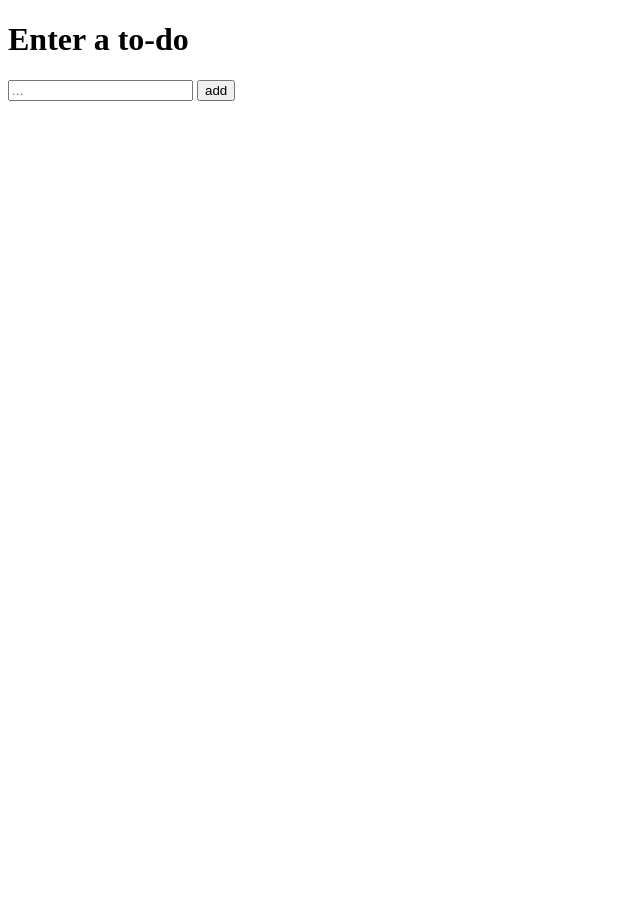
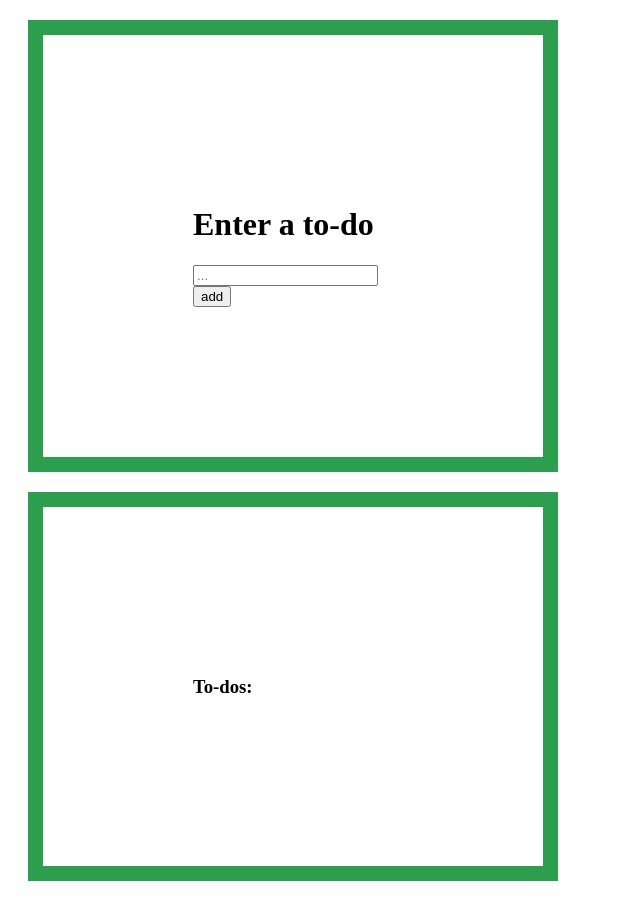
Before and after one commit to jakelang1348/todo, a plain HTML site: page index.html in a window 1280 px wide. Shown: the whole page, without its empty margins (0-640 px from the left). Before the commit the page ends 800 px from the top, so only its background shows below. Drawn offline with Linux system fonts and the light colour scheme.

Commit message:
starting the css

```diff
--- a/app.js
+++ b/app.js
@@ -1,7 +1,6 @@
 const ENTER = 'e';
 const CLICK = 'c';
 let count=0;
-
 
 
 let enterBtn = document.getElementById("userInput");
@@ -25,6 +24,7 @@ let deleteCode = (id) => {
     codeToDelete.parentNode.removeChild(codeToDelete);
 }
 
+
 let addCode = (item) => {
     //add new code
     let codeToAdd = `<li id=newCode${count}>${item} <input type="checkbox" id="item${count}"></li>`;
--- a/index.html
+++ b/index.html
@@ -1,7 +1,7 @@
 <!DOCTYPE html>
 <html>
+    <link rel="stylesheet" href="styles.css">
     <script src="app.js" defer></script>
-
     <title>To-Do</title>
         <div id="todo" class="container">
             <h1>Enter a to-do</h1>
@@ -9,10 +9,9 @@
                 <input type="text" id="userInput" placeholder="...">
                 <input type="button" id='addBtn' value='add'>
             </form>
-
         </div>
-
         <div>
+        <h3>To-dos:</h3>
         <ul id="list">
         </ul>
     </div>
--- a/styles.css
+++ b/styles.css
@@ -0,0 +1,6 @@
+div {
+    width: 200px;
+    border: 15px solid rgb(44, 158, 78);
+    padding: 150px;
+    margin: 20px;
+  }
```
Lines whose indentation alone changed are shown as unchanged.
